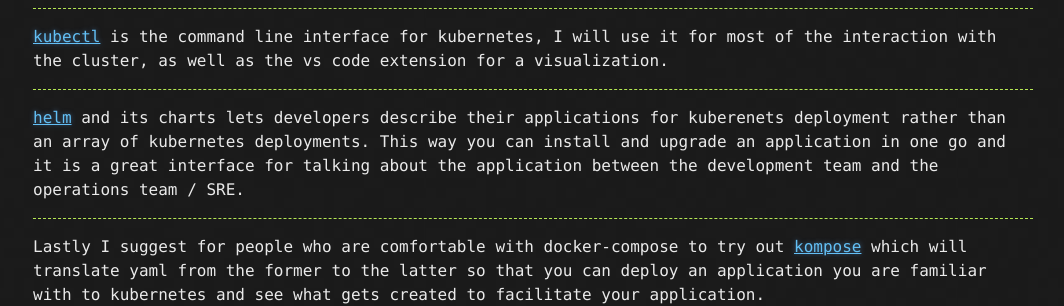
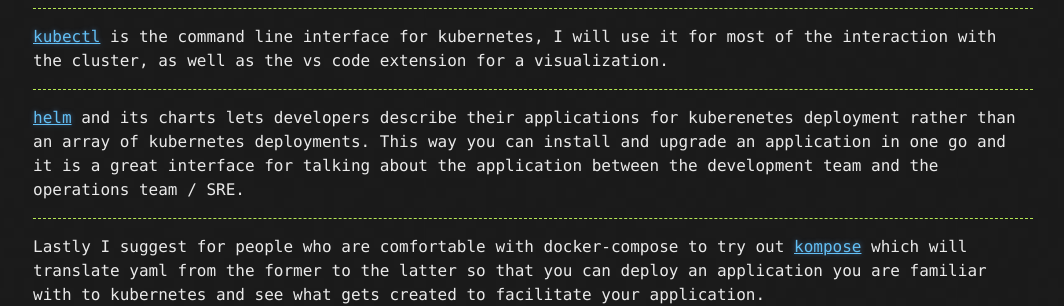
Before and after one commit to QuadmanSWE/QuadmanSWE.github.io, a Jekyll site: the page built from docs/_posts/2021-09-12-setting-up-two-raspberry-pi-and-installing-k3s.md, in a window 1280 px wide and 900 px high, scrolled down 5923 px. Shown: the part 152-458 px from the top of the window, without its empty margins (107-1171 px from the left). Built offline with Jekyll 4.4.1, drawn with Linux system fonts in a browser that asks for light colours; some of the changed text lies outside the part shown.

Commit message:
Update 2021-09-12-setting-up-two-raspberry-pi-and-installing-k3s.md
Imagine being able to spell kuberenetes

Signed-off-by: David Söderlund <ds@dsoderlund.consulting>

```diff
--- a/docs/_posts/2021-09-12-setting-up-two-raspberry-pi-and-installing-k3s.md
+++ b/docs/_posts/2021-09-12-setting-up-two-raspberry-pi-and-installing-k3s.md
@@ -1,5 +1,5 @@
 ---
-title: Quick guide to kuberenets on raspberry pi
+title: Quick guide to kuberenetes on raspberry pi
 published: true
 ---
 
@@ -179,7 +179,7 @@
 
 ---
 
-[helm](https://helm.sh/) and its charts lets developers describe their applications for kuberenets deployment rather than an array of kubernetes deployments.
+[helm](https://helm.sh/) and its charts lets developers describe their applications for kuberenetes deployment rather than an array of kubernetes deployments.
 This way you can install and upgrade an application in one go and it is a great interface for talking about the application between the development team and the operations team / SRE.
 
 ---
```
